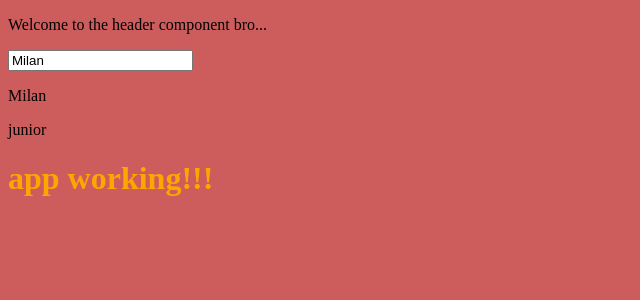
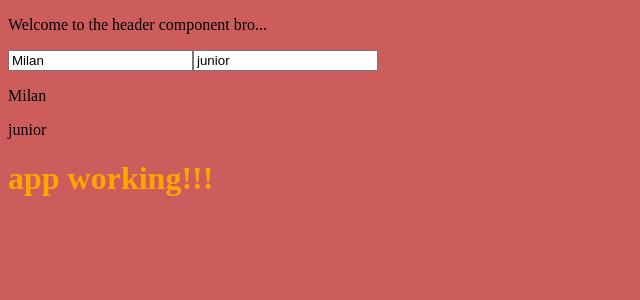
Before and after one commit to milanzivanov/portfolio-dev, an Angular app: page / in a window 1280 px wide. Shown: the top 300 px of the page, without its empty margins (0-640 px from the left). Built offline with nearby package versions, Linux system fonts and the light colour scheme.

Commit message:
adding on test file on new branch

```diff
--- a/src/app/header/header.component.html
+++ b/src/app/header/header.component.html
@@ -3,6 +3,7 @@
 </p>
 
 <input [(ngModel)]="data.name">
+<input [(ngModel)]="data.status">
 
 <p>{{data.name}}</p>
 <p>{{data.status}}</p>
```
